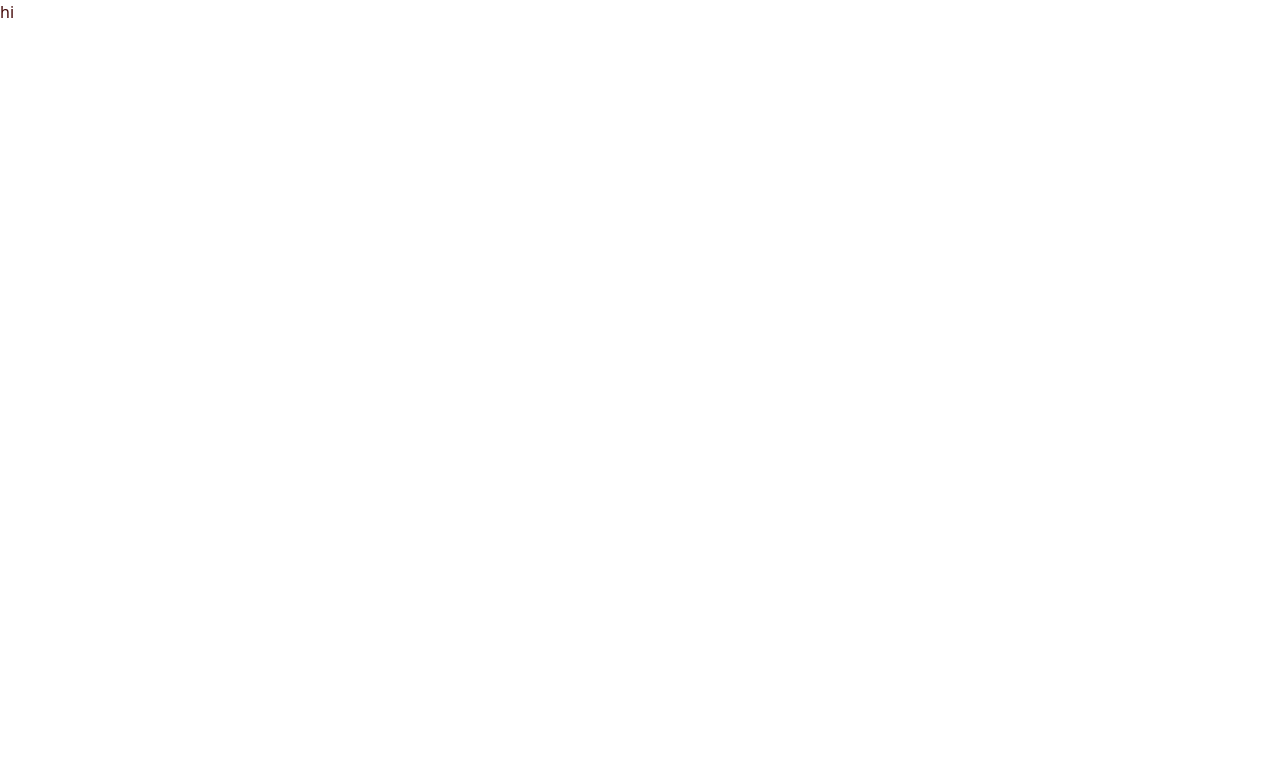
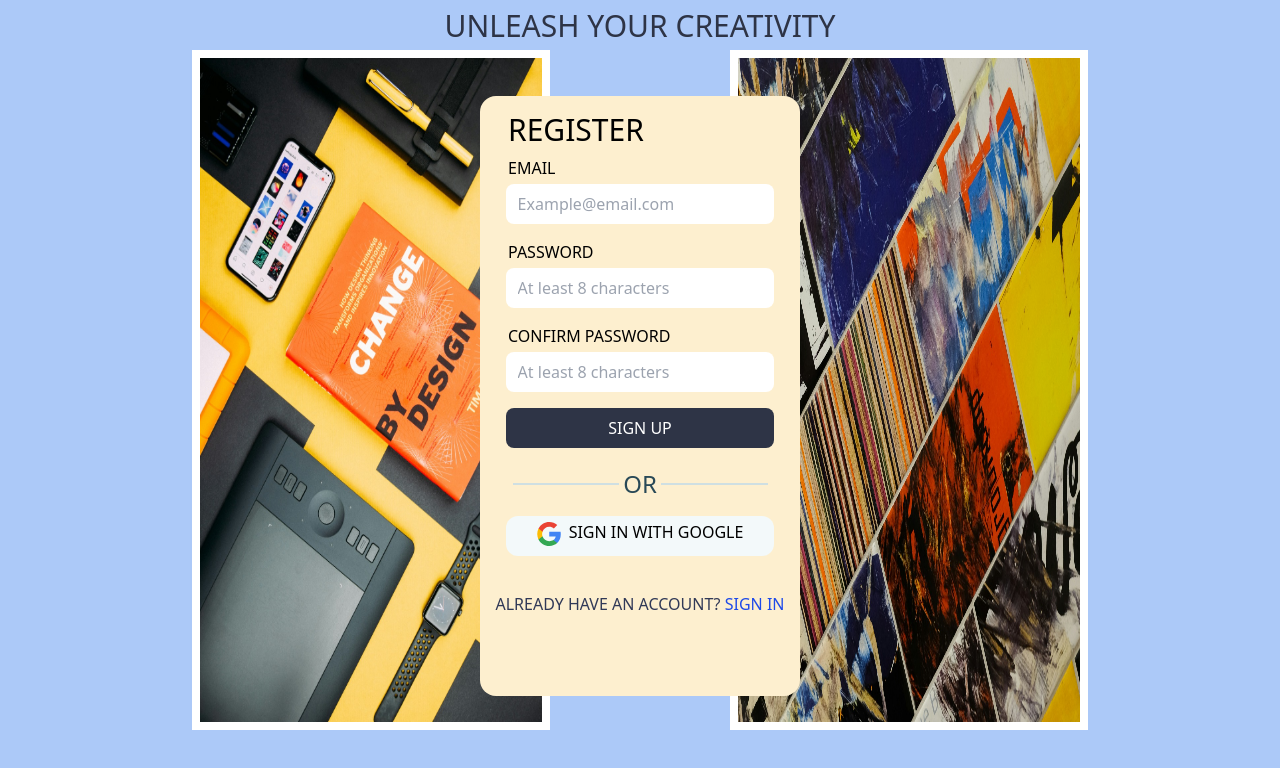
Before and after one commit to Codechef-VITC-Student-Chapter/MailChef, a React (Vite) app in the folder Client/: page / in a window 1280 px wide. Shown: the top 768 px of the page. Built offline with nearby package versions, Linux system fonts and the light colour scheme.

Commit message:
Update App.jsx

```diff
--- a/Client/src/App.jsx
+++ b/Client/src/App.jsx
@@ -1,5 +1,19 @@
+import { BrowserRouter, Routes, Route } from "react-router-dom";
+import Sign from "./Screens/Signup.jsx"
+import Login from "./Screens/Login.jsx"
+
 function App() {
-  return <div className="text-red-950">hi</div>;
+  return(
+    <div>
+      <BrowserRouter>
+        <Routes>
+          <Route index element={<Login />} />
+          <Route path="/Login" element={<Login />} />
+          <Route path="/Signup" element={<Sign />} />
+        </Routes>
+      </BrowserRouter>
+    </div>
+  );
 }
 
-export default App;
+export default App
```
